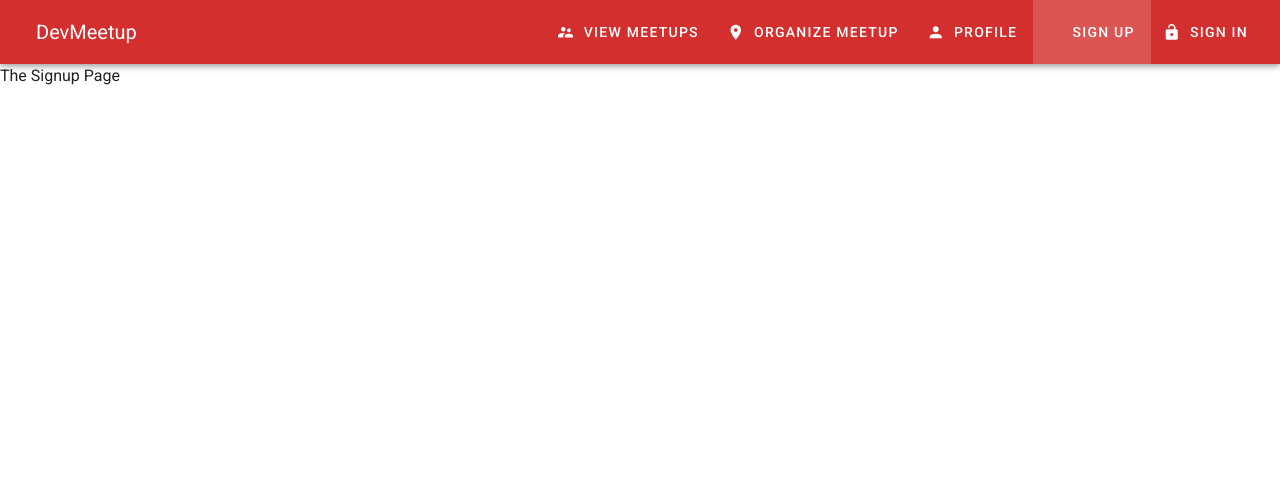
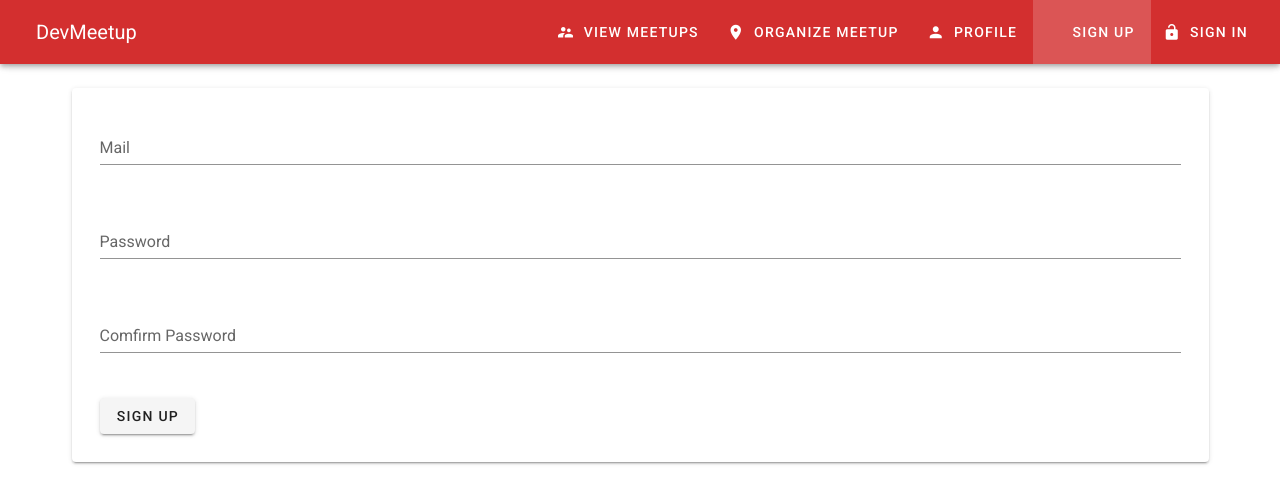
Before and after one commit to wafuwafu13/Vue.js-Vuetify-Firebase-FULL-PROJECT, a Vue app in the folder devmeetup/: page /signup in a window 1280 px wide. Shown: the top 504 px of the page. Built offline with nearby package versions, Linux system fonts and the light colour scheme.

Commit message:
14/A_Signup_View&Form

```diff
--- a/devmeetup/package.json
+++ b/devmeetup/package.json
@@ -26,6 +26,7 @@
     "eslint-plugin-promise": "^4.2.1",
     "eslint-plugin-standard": "^4.0.0",
     "eslint-plugin-vue": "^6.2.2",
+    "firebase": "^7.17.1",
     "sass": "^1.19.0",
     "sass-loader": "^8.0.0",
     "vue-cli-plugin-vuetify": "~2.0.7",
--- a/devmeetup/src/components/User/Signup.vue
+++ b/devmeetup/src/components/User/Signup.vue
@@ -1,5 +1,75 @@
 <template>
-  <div>
-    <p>The Signup Page</p>
-  </div>
+  <v-container>
+    <v-col xs12 sm6>
+      <v-card>
+        <v-card-text>
+          <v-container>
+            <form>
+              <v-row>
+                <v-col xs12>
+                  <v-text-field
+                    name="email"
+                    label="Mail"
+                    id="email"
+                    v-model="email"
+                    type="email"
+                    requierd></v-text-field>
+                </v-col>
+              </v-row>
+              <v-row>
+                <v-col xs12>
+                  <v-text-field
+                    name="password"
+                    label="Password"
+                    id="password"
+                    v-model="password"
+                    type="password"
+                    requierd></v-text-field>
+                </v-col>
+              </v-row>
+              <v-row>
+                <v-col xs12>
+                  <v-text-field
+                    name="confirmpassword"
+                    label="Comfirm Password"
+                    id="confirmpassword"
+                    v-model="confirmPassword"
+                    type="confirmpassword"
+                    :rules="[comparePasswords]"></v-text-field>
+                </v-col>
+              </v-row>
+              <v-row>
+                <v-col xs12>
+                  <v-btn type="submit">Sign up</v-btn>
+                </v-col>
+              </v-row>
+            </form>
+          </v-container>
+        </v-card-text>
+      </v-card>
+    </v-col>
+  </v-container>
 </template>
+
+<script>
+  export default {
+    data () {
+      return {
+        email: '',
+        password: '',
+        confirmPassword: ''
+      }
+    },
+    computed: {
+      comparePasswords () {
+        return this.passowrd !== this.comfirmPasswords ? 'Password do not match' : ''
+      }
+    },
+    methods: {
+      onSignup () {
+        // Vuex
+        console.log({email: this.email, password: this.passowrd, confirmPassword: this.confirmPassword})
+      }
+    }
+  }
+</script>
--- a/devmeetup/src/main.js
+++ b/devmeetup/src/main.js
@@ -1,5 +1,6 @@
 import Vue from 'vue'
 import App from './App.vue'
+import * as firebase from 'firebase/app'
 import router from './router'
 import vuetify from './plugins/vuetify'
 import { store } from './store'
@@ -13,5 +14,15 @@ new Vue({
   router,
   vuetify,
   store,
-  render: h => h(App)
+  render: h => h(App),
+  created () {
+    firebase.initializeApp({
+      apiKey: "AIzaSyA5I2U8ceSF8Ae13ySPbYaHaTf0l3fkvGI",
+      authDomain: "devmeetup-17ee3.firebaseapp.com",
+      databaseURL: "https://devmeetup-17ee3.firebaseio.com",
+      projectId: "devmeetup-17ee3",
+      storageBucket: "devmeetup-17ee3.appspot.com",
+    })
+
+  }
 }).$mount('#app')
```
Also changed, not shown: 1 other file (tests, documents, lock files or other folders).
